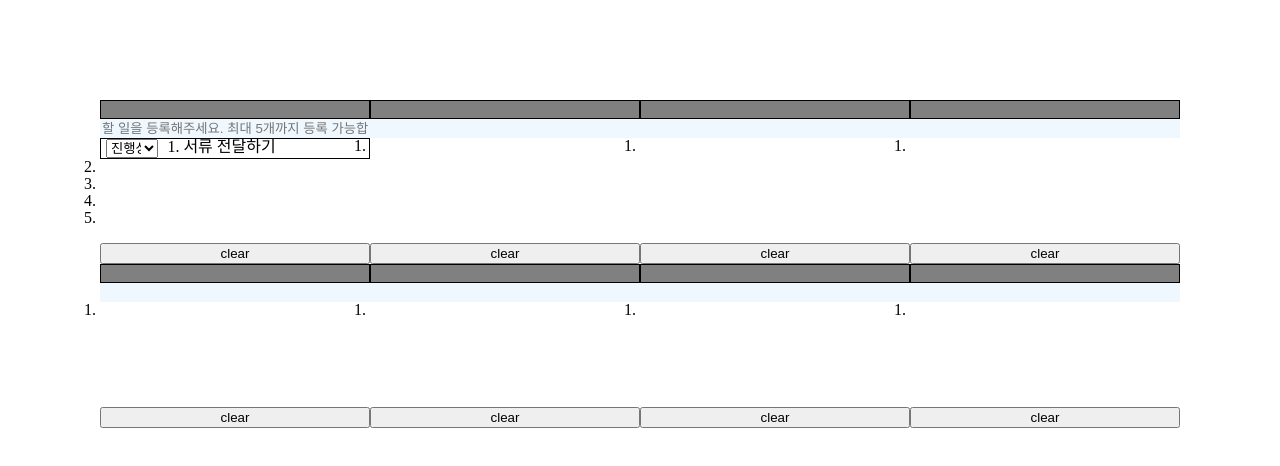
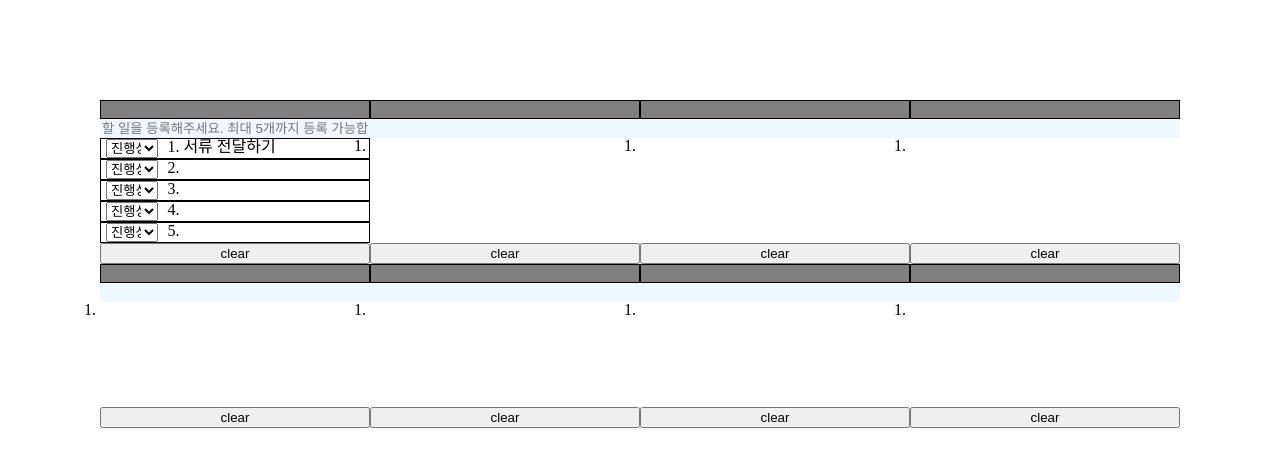
Before and after one commit to noorong/rgt_todolist, a website: page src/views/index.html in a window 1280 px wide. Drawn offline with Linux system fonts and the light colour scheme.

Commit message:
feat : 진행상황에 따른 배경색 변경

```diff
--- a/app.js
+++ b/app.js
@@ -3,6 +3,7 @@ const express = require('express');
 const app = express();
 
 app.use('/', express.static(__dirname + '/src/views'))
+app.use('/services',express.static('services'));
 
 
 app.listen(3000)
--- /dev/null
+++ b/src/services/db.js
@@ -0,0 +1 @@
+export let userList = ["서류 전달하기"];
--- a/src/views/index.html
+++ b/src/views/index.html
@@ -15,19 +15,50 @@
         <input class="inputBar" type="text" placeholder="할 일을 등록해주세요. 최대 5개까지 등록 가능합니다."/>
         <ol class="todoList">
           <div>
-          <select class="progress">
+            <select class="progress">
+              <option value="">진행상황</option>
+              <option value="Done" >Done</option>
+              <option value="Ongoing">Ongoing</option>
+              <option value="Delay">Delay</option>
+            </select>
+            <li></li>
+          </div>
+          <div>
+            <select class="progress">
               <option value="">진행상황</option>
               <option value="Done">Done</option>
               <option value="Ongoing">Ongoing</option>
               <option value="Delay">Delay</option>
-          </select>
-          <li>
-          </li>
+            </select>
+            <li></li>
           </div>
-          <li><input></li>
-          <li><input></li>
-          <li><input></li>
-          <li><input></li>
+          <div>
+            <select class="progress">
+              <option value="">진행상황</option>
+              <option value="Done">Done</option>
+              <option value="Ongoing">Ongoing</option>
+              <option value="Delay">Delay</option>
+            </select>
+            <li></li>
+          </div>
+          <div>
+            <select class="progress">
+              <option value="">진행상황</option>
+              <option value="Done">Done</option>
+              <option value="Ongoing">Ongoing</option>
+              <option value="Delay">Delay</option>
+            </select>
+            <li></li>
+          </div>
+          <div>
+            <select class="progress">
+              <option value="">진행상황</option>
+              <option value="Done">Done</option>
+              <option value="Ongoing">Ongoing</option>
+              <option value="Delay">Delay</option>
+            </select>
+            <li></li>
+          </div>
         </ol>
         <button class="clrBtn">clear</button>
       </div>
@@ -88,6 +119,6 @@
         <button class="clrBtn">clear</button>
       </div>
     </div>
-    <script src="index.js" defer></script>
+    <script src="index.js" type="module" defer></script>
   </body>
 </html>
--- a/src/views/index.js
+++ b/src/views/index.js
@@ -1,5 +1,6 @@
+// import * as userList from "../services/db"
+let userList =  ["서류 전달하기"];
 const inputBar = document.querySelector(".inputBar");
-let userList = ["서류 전달하기"];
 const todoList = document.querySelector(".todoList");
 const clrBtn = document.querySelector(".clrBtn");
 
@@ -40,3 +41,15 @@ userName.addEventListener("keyup", function (e) {
     userName.setAttribute("disabled", "true");
   }
 });
+
+const progress = document.querySelector('.progress');
+progress.addEventListener('change',  changeBackColor)
+
+function changeBackColor() {
+  if(progress.options.selectedIndex === 1)
+  progress.parentElement.style.backgroundColor = 'greenyellow'
+  else if(progress.options.selectedIndex === 2)
+  progress.parentElement.style.backgroundColor = 'orange'
+  else if(progress.options.selectedIndex === 3)
+  progress.parentElement.style.backgroundColor = 'pink'
+}
```
